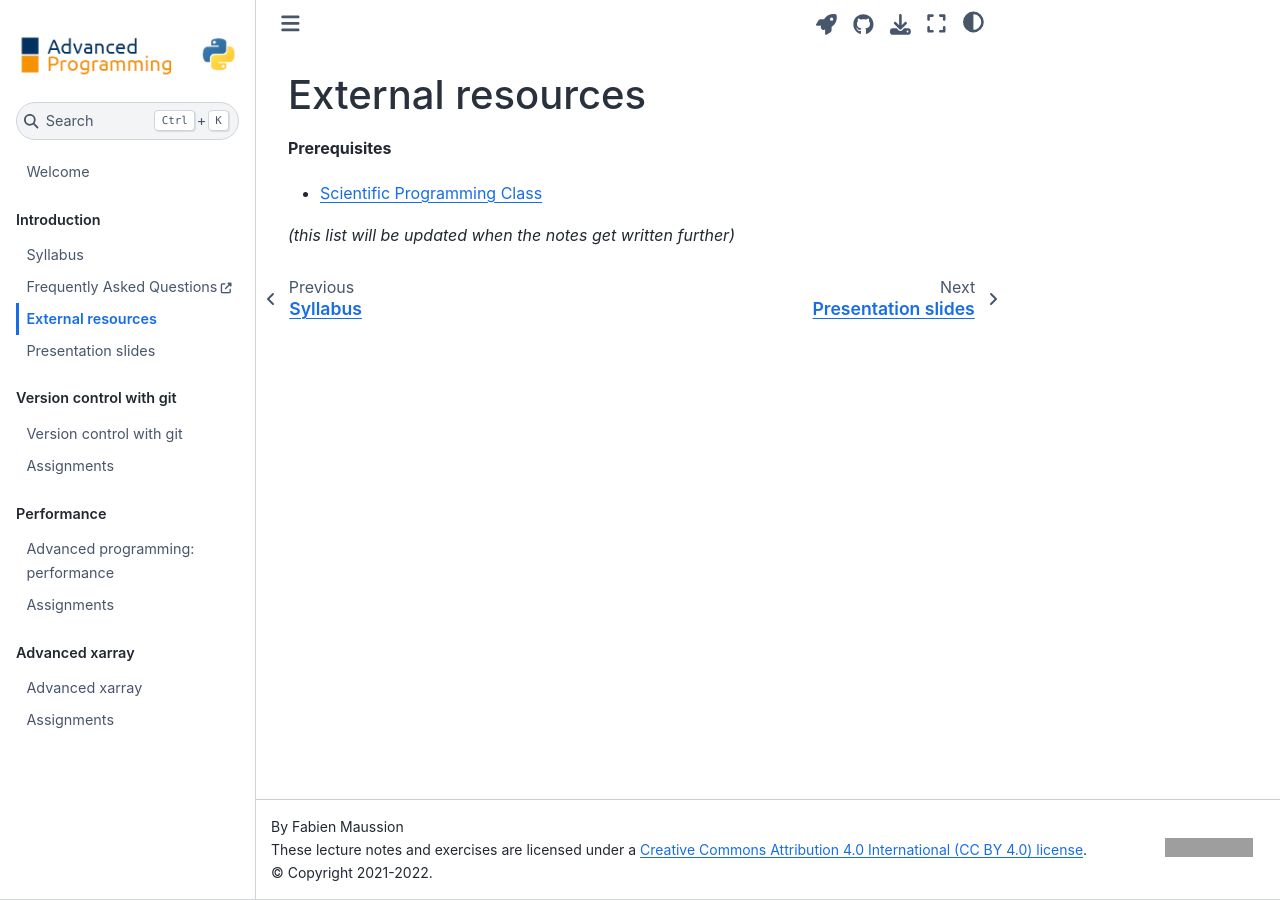
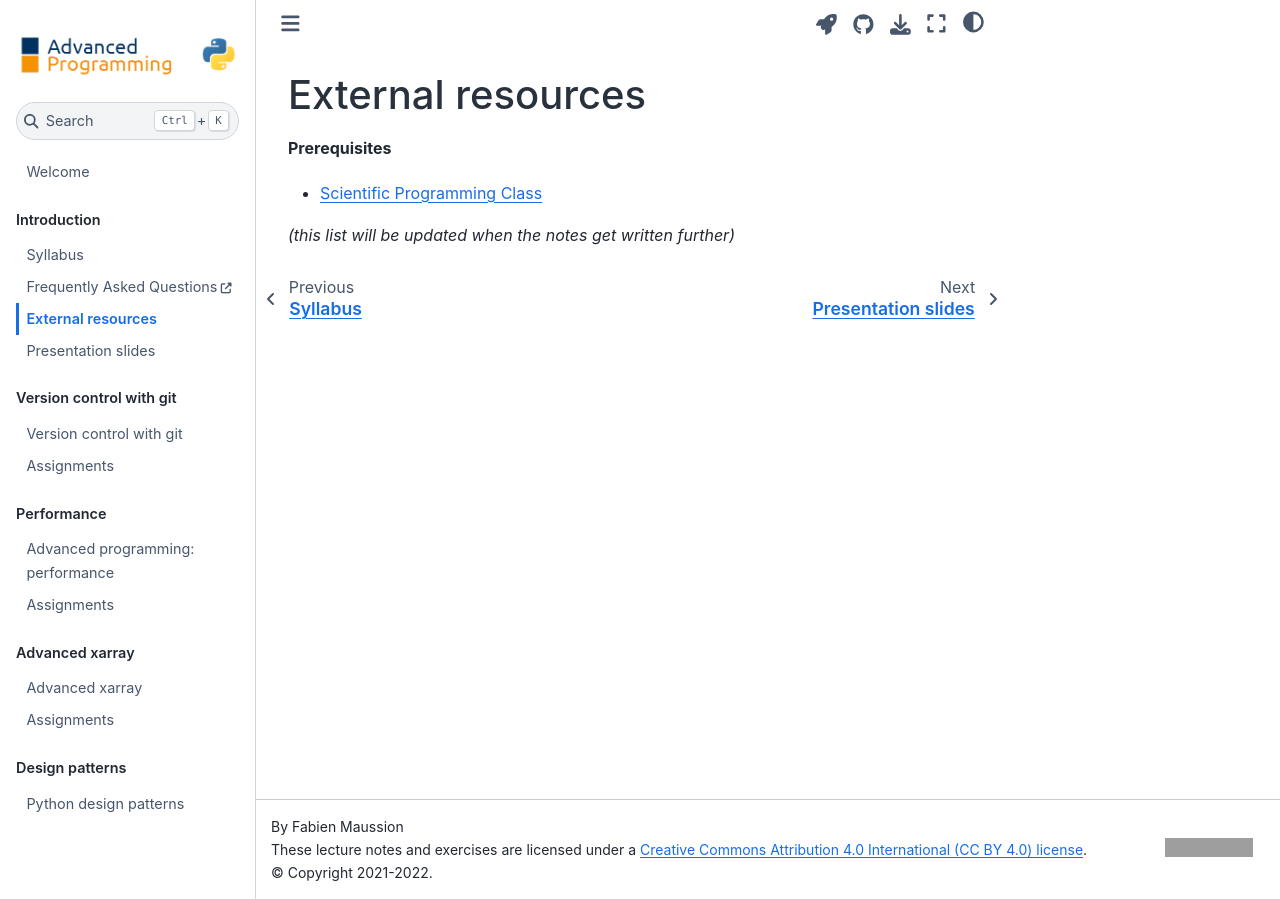
Before and after one commit to fmaussion/advanced_programming, a Jupyter Book: the page built from book/references.ipynb, in a window 1280 px wide. Built offline with Jupyter Book 1.0.4 settings and Sphinx 7.4.7 and the Sphinx Book theme 1.1.4, drawn with Linux system fonts in a browser that asks for light colours; grey boxes are pictures that could not be loaded.

Commit message:
new week

```diff
--- a/book/_toc.yml
+++ b/book/_toc.yml
@@ -23,3 +23,6 @@ parts:
     chapters:
     - file: 03_advanced_xarray/class_notes
     - file: 03_advanced_xarray/assignments
+  - caption: Design patterns
+    chapters:
+    - file: 04_design/class_notes.ipynb
```
Also changed, not shown: book/04_design/class_notes.ipynb (added).
